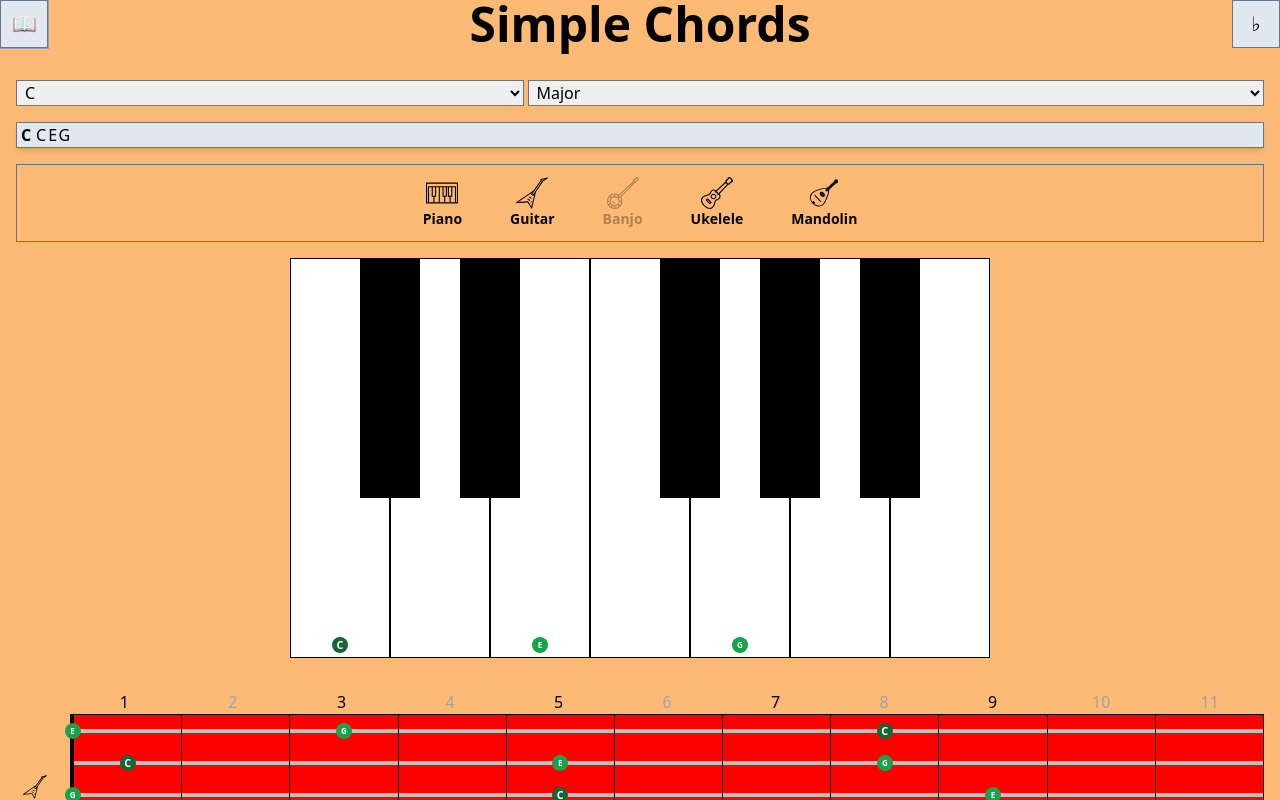
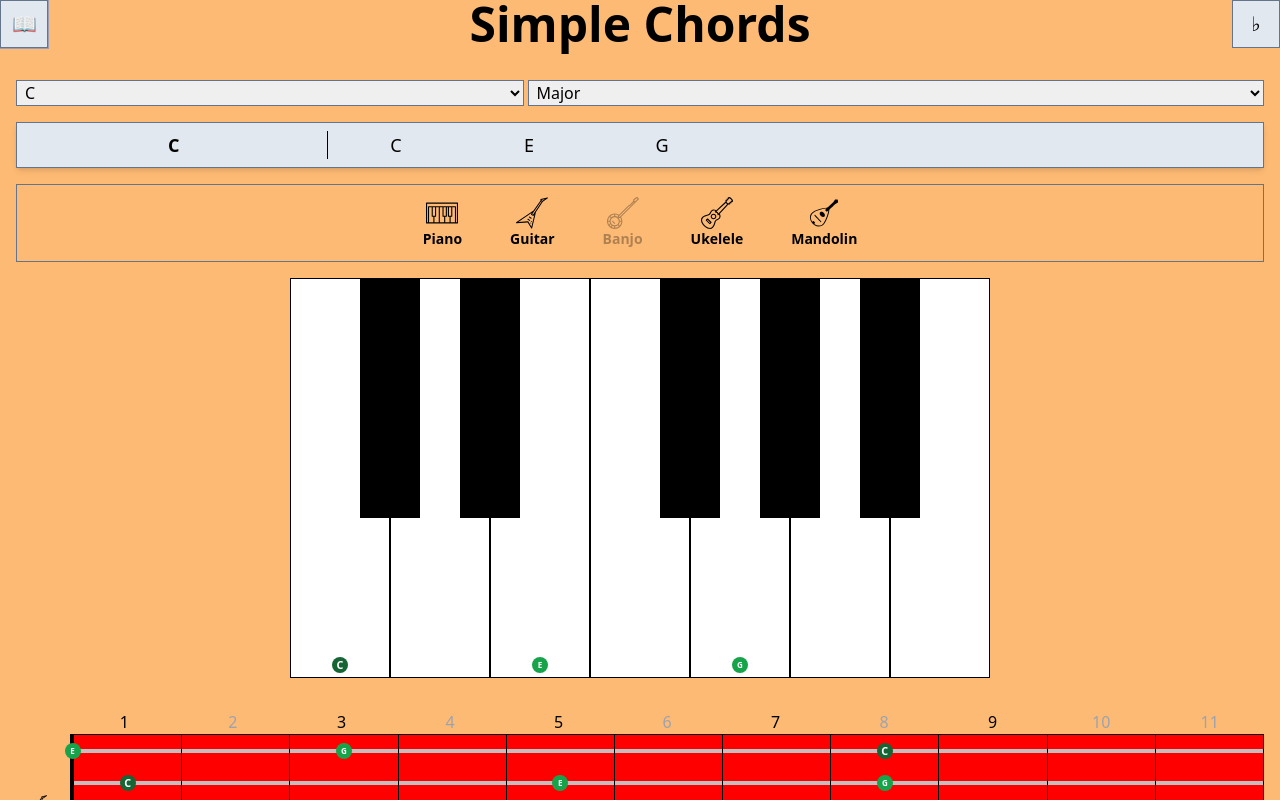
Before and after one commit to kylemichaelsullivan/simple-chords, a React (Vite) app: page / in a window 1280 px wide. Shown: the top 800 px of the page. Built offline with nearby package versions, Linux system fonts and the light colour scheme.

Commit message:
UPDATE: Make Chord Names More Legible

```diff
--- a/src/components/AllowedNote.tsx
+++ b/src/components/AllowedNote.tsx
@@ -16,7 +16,7 @@ function AllowedNote({ note, isTonic, isPiano = false }: AllowedNoteProps) {
 
 	return (
 		<span
-			className={`AllowedNote absolute flex items-center justify-center ${bgColor} rounded-full text-white ${fontSize} h-4 w-4 text-center font-bold leading-none ${verticalPosition} left-1/2 translate-x-[-50%] ${hasFlat ? 'hasFlat' : ''} ${hasSharp ? 'hasSharp' : ''}`}
+			className={`AllowedNote absolute flex items-center justify-center ${bgColor} rounded-full text-white ${fontSize} h-4 w-4 text-center font-bold leading-none ${verticalPosition} left-1/2 translate-x-[-50%]${hasFlat ? ' hasFlat' : ''} ${hasSharp ? ' hasSharp' : ''}`}
 			title={note}
 		>
 			{showNoteLabels ? note : ''}
--- a/src/components/chords/Tonic.tsx
+++ b/src/components/chords/Tonic.tsx
@@ -3,9 +3,13 @@ import { useIndex } from '@/context/index';
 function Tonic() {
 	const { tonic, handleTonicChange, getNote } = useIndex();
 
+	const note = getNote(tonic);
+	const hasFlat = note.includes('♭');
+	const hasSharp = note.includes('♯');
+
 	return (
 		<select
-			className='Tonic flex-1 min-w-14 rounded-none border border-slate-500 px-1 hover:ring-1'
+			className={`Tonic flex-1 min-w-14 rounded-none border border-slate-500 px-1 hover:ring-1${hasFlat ? ' hasFlat' : ''}${hasSharp ? ' hasSharp' : ''}`}
 			value={tonic}
 			onChange={e => handleTonicChange(+e.target.value)}
 		>
--- /dev/null
+++ b/src/components/notes/ChordName.tsx
@@ -0,0 +1,40 @@
+import { memo } from 'react';
+
+type ChordNameProps = {
+	chordName: string;
+};
+
+const ChordName = memo(function ChordName({ chordName }: ChordNameProps) {
+	const parts = chordName.split(/([♭♯]|\d+)/).filter(Boolean);
+
+	return (
+		<div className='ChordName col-span-2 border-r border-black font-bold text-md text-center sm:text-lg'>
+			{parts.map((part, index) => {
+				if (part === '♭') {
+					return (
+						<span key={index} className='useFlat'>
+							{part}
+						</span>
+					);
+				}
+				if (part === '♯') {
+					return (
+						<span key={index} className='useSharp'>
+							{part}
+						</span>
+					);
+				}
+				if (/^\d+$/.test(part)) {
+					return (
+						<span key={index} className='number'>
+							{part}
+						</span>
+					);
+				}
+				return <span key={index}>{part}</span>;
+			})}
+		</div>
+	);
+});
+
+export default ChordName;
--- /dev/null
+++ b/src/components/notes/ChordNote.tsx
@@ -0,0 +1,29 @@
+import { memo } from 'react';
+
+import { useIndex } from '@/context/index';
+
+type ChordNoteProps = {
+	note: number;
+	index: number;
+};
+
+const ChordNote = memo(function ChordNote({ note }: ChordNoteProps) {
+	const { getNote } = useIndex();
+	const noteText = getNote(note);
+	const hasFlat = noteText.includes('♭');
+	const hasSharp = noteText.includes('♯');
+
+	return (
+		<div
+			className={`ChordNote text-lg font-medium text-center ${
+				hasFlat ? 'useFlat'
+				: hasSharp ? 'useSharp'
+				: ''
+			}`}
+		>
+			{noteText}
+		</div>
+	);
+});
+
+export default ChordNote;
--- /dev/null
+++ b/src/components/notes/ChordNotes.tsx
@@ -0,0 +1,19 @@
+import { memo } from 'react';
+
+import ChordNote from './ChordNote';
+
+type ChordNotesProps = {
+	notes: number[];
+};
+
+const ChordNotes = memo(function ChordNotes({ notes }: ChordNotesProps) {
+	return (
+		<div className='ChordNotes grid grid-cols-7 col-span-6 gap-1 flex-auto'>
+			{notes.map((note: number, i: number) => (
+				<ChordNote key={`${note}-${i}`} note={note} index={i} />
+			))}
+		</div>
+	);
+});
+
+export default ChordNotes;
--- a/src/components/notes/Notes.tsx
+++ b/src/components/notes/Notes.tsx
@@ -1,18 +1,19 @@
+import { memo } from 'react';
+
 import { useIndex } from '@/context/index';
 
-function Notes() {
-	const { notes, getNote, chordName, noteCount } = useIndex();
+import ChordName from './ChordName';
+import ChordNotes from './ChordNotes';
+
+const Notes = memo(function Notes() {
+	const { notes, chordName } = useIndex();
 
 	return (
-		<div className='Notes flex gap-1 border border-slate-500 bg-slate-200 text-center shadow-md px-1'>
-			<div className='font-bold'>{chordName}</div>
-			<div className={`grid grid-cols-${noteCount}`}>
-				{notes.map((note: number, i: number) => (
-					<div key={`${note}-${i}`}>{getNote(note)}</div>
-				))}
-			</div>
+		<div className='Notes grid grid-cols-8 gap-1 border border-slate-500 bg-slate-200 text-center shadow-md min-w-4 px-1 py-2'>
+			<ChordName chordName={chordName} />
+			<ChordNotes notes={notes} />
 		</div>
 	);
-}
+});
 
 export default Notes;
--- a/src/index.css
+++ b/src/index.css
@@ -8,6 +8,24 @@
 
 select {
 	cursor: pointer;
+}
+
+.Chord .useFlat,
+.ChordName .useFlat,
+.ChordName > span:has(+ .useFlat) {
+	letter-spacing: -0.1875em;
+}
+
+.ChordName .useFlat {
+	letter-spacing: -0.1875em;
+}
+
+.ChordName .number {
+	letter-spacing: 0.05em;
+}
+
+.ChordNotes .useFlat {
+	letter-spacing: -0.25em;
 }
 
 .DisplaysSelector .inactive {
```
